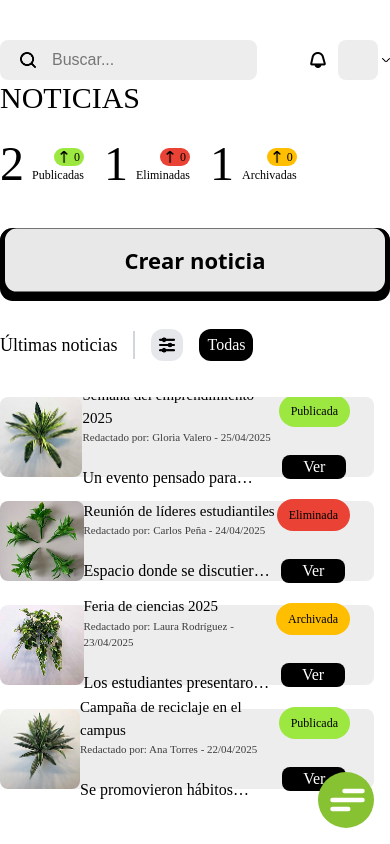
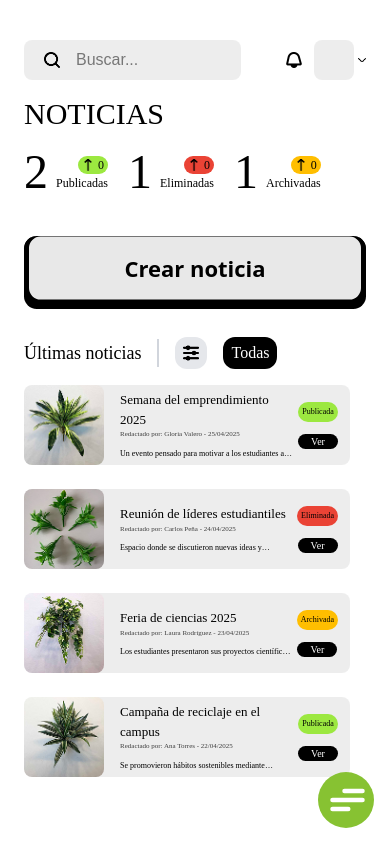
Before and after one commit to Juan-Lozano-M/GODPROYECTO, a React (Vite) app: page /notices in a window 390 px wide. Built offline with nearby package versions, Linux system fonts and the light colour scheme; a web font is replaced by a local one.

Commit message:
Actualizacion noticias responsive dashboard

```diff
--- a/src/components/NoticeCard.jsx
+++ b/src/components/NoticeCard.jsx
@@ -9,37 +9,37 @@ const statusColors = {
 
 const NoticeCard = ({ image, title, author, date, summary, status }) => {
   return (
-    <div className="flex items-center w-full h-20 sm:h-40 bg-black/7 rounded-r-lg rounded-l-3xl">
+    <div className="flex items-center w-full h-20 sm:h-30 lg:h-40 bg-black/7 rounded-r-lg rounded-l-3xl">
       {/* Imagen de la noticia */}
-      <img src={image} alt="Noticia" className="h-full sm:w-50 rounded-lg" />
+      <img src={image} alt="Noticia imagen" className="h-20 w-20 sm:w-30 sm:h-30 lg:w-50 lg:h-full rounded-lg" />
 
       {/* Contenido general */}
       <div className="flex justify-between items-center w-full h-full">
         {/* Información de la noticia - Limitar ancho máximo */}
-        <div className="flex flex-col lg:ml-10 max-w-[70%]">
-          <h1 className="text-[15px] sm:text-[20px] lg:text-2xl xl:text-[24px] 2xl:text-[27px] font-adlam">
+        <div className="flex flex-col ml-4 sm:ml-5 lg:ml-10 max-w-[70%]">
+          <h1 className="text-[13px] sm:text-xl lg:text-2xl xl:text-[24px] 2xl:text-[27px] font-adlam">
             {title}
           </h1>
-          <p className="text-[11px] sm:text-[15px] xl:text-[16px] lg:text-lg 2xl:text-[16px] font-adlam text-[#3E3E3E]">
+          <p className="text-[7px] sm:text-[12px] xl:text-[16px] lg:text-lg 2xl:text-[16px] font-adlam text-[#3E3E3E]">
             Redactado por: {author} - {date}
           </p>
-          <p className="line-clamp-1 lg:text-lg 2xl:text-lg font-adlam mt-5">{summary}</p>
+          <p className="line-clamp-1 text-[8px] sm:text-sm lg:text-lg 2xl:text-lg font-adlam mt-2 sm:mt-3 lg:mt-5">{summary}</p>
         </div>
 
         {/* Estado y botón "Ver noticia" - Ancho fijo */}
-        <div className="flex flex-col items-center justify-center ml-auto mr-6 space-y-7 flex-shrink-0">
+        <div className="flex flex-col items-center justify-center ml-auto mr-3 sm:mr-6 space-y-3 lg:space-y-7 flex-shrink-0">
           {/* Botón de estado */}
           {status && (
             <span
-              className={`w-fit px-3 py-2 text-xs sm:text-[17px] lg:text-sm xl:text-[17px]  font-adlam rounded-full ${statusColors[status]}`}
+              className={`w-fit px-1 py-1 sm:px-2 sm:py-1 text-[8px] sm:text-[13px] lg:text-sm xl:text-[17px]  font-adlam rounded-full ${statusColors[status]}`}
             >
               {status}
             </span>
           )}
 
           {/* Botón "Ver noticia" con ancho fijo */}
-          <div className="bg-black lg:px-2 lg:py-2 rounded-lg w-16 lg:w-24 text-center flex-shrink-0">
-            <h1 className="text-white font-adlam lg:text-[15px] whitespace-nowrap">
+          <div className="w-10 sm:w-13 bg-black sm:py-1 lg:px-2 lg:py-2 rounded-lg sm:w-16 lg:w-24 text-center flex-shrink-0">
+            <h1 className="text-white font-adlam text-[10px] sm:text-[13px] lg:text-[15px] whitespace-nowrap">
               <span className="block lg:block xl:hidden sm:mx-2">Ver</span>
               <span className="hidden lg:hidden xl:block">Ver noticia</span>
             </h1>
--- a/src/pages/Admin/Notices.jsx
+++ b/src/pages/Admin/Notices.jsx
@@ -100,16 +100,16 @@ function Notices() {
     activeFilter === "Todas" ? noticias : noticias.filter((n) => n.status === activeFilter);
 
   return (
-    <div className="h-screen flex flex-col overflow-hidden lg:ml-50 md:mr-10 lg:mr-15 pt-10">
+    <div className="h-screen flex flex-col overflow-hidden px-6 md:p-0 md:pt-10 md:ml-46 lg:ml-50 md:mr-10 lg:mr-15 pt-10">
       {/* Sección superior - Estática */}
       <div className="flex-none mb-2">
         <div className="flex w-full items-center">
           <Search />
         </div>
 
-        <h1 className="text-3xl md:text-4xl lg:mt-5 lg:text-5xl font-adlam">NOTICIAS</h1>
+        <h1 className="text-3xl mt-4 md:mt-5 md:text-4xl lg:text-5xl font-adlam">NOTICIAS</h1>
 
-        <div className="flex flex-wrap mt-6 gap-5 sm:gap-10 lg:gap-20 h-auto">
+        <div className="flex flex-wrap mt-4 sm:mt-6 gap-5 sm:gap-10 lg:gap-20 h-auto">
           <DataStat
             value={totalPublicadas}
             indicator={cambios.Publicadas}
@@ -180,7 +180,7 @@ function Notices() {
       </div>
 
       {/* Sección de contenido - Con scroll en la lista de noticias */}
-      <div className="flex-grow flex gap-8 mt-5 overflow-hidden">
+      <div className="flex-grow flex gap-8 sm:mt-5 overflow-hidden">
         {/* Lista de noticias - Con scroll */}
         <div className="w-full 2xl:w-[65%] overflow-y-auto pr-4 pb-10 scrollbar-thin scrollbar-thumb-gray-400 scrollbar-track-gray-100">
           <div className="flex flex-col gap-6">
@@ -199,17 +199,17 @@ function Notices() {
         </div>
 
         {/* Panel lateral derecho - Con ancho y alto fijos */}
-        <div className="hidden xl:flex flex-col gap-8 w-80 h-50 flex-shrink-0">
+        <div className="hidden xl:flex flex-col gap-8 h-68 2xl:h-80 flex-shrink-0">
 
           {/* Primer contenedor con alto y ancho fijo */}
-          <div className="hidden xl:flex flex-col justify-center items-center gap-5 bg-black/5 overflow-hidden rounded-lg p-4 w-full h-68">
-            <img src={imageNotice} className="w-full h-full object-cover" alt="Imagen de noticia" />
+          <div className="hidden xl:flex flex-col justify-center items-center bg-black/5 overflow-hidden rounded-lg w-full h-70 2xl:h-200 ">
+            <img src={imageNotice} className="h-70 2xl:w-50 object-cover" alt="Imagen de noticia" />
           </div>
 
           {/* Segundo contenedor con alto y ancho fijo */}
-          <div className="hidden 2xl:flex h-20 w-full justify-center items-center 2xl:gap-4 bg-black/5 font-adlam rounded-lg p-4">
-            <h1 className="text-3xl xl:text-lg 2xl:text-5xl">10</h1>
-            <h1 className="text-2xl xl:text-lg 2xl:text-4xl">Noticias publicadas hoy</h1>
+          <div className="hidden h-20 w-full justify-center items-center 2xl:gap-4 2xl:flex 2xl:h-50 bg-black/5 font-adlam rounded-lg p-4">
+            <h1 className="text-3xl xl:text-lg 2xl:text-4xl">10</h1>
+            <h1 className="text-2xl xl:text-lg 2xl:text-3xl">Noticias publicadas hoy</h1>
           </div>
         </div>
       </div>
```
